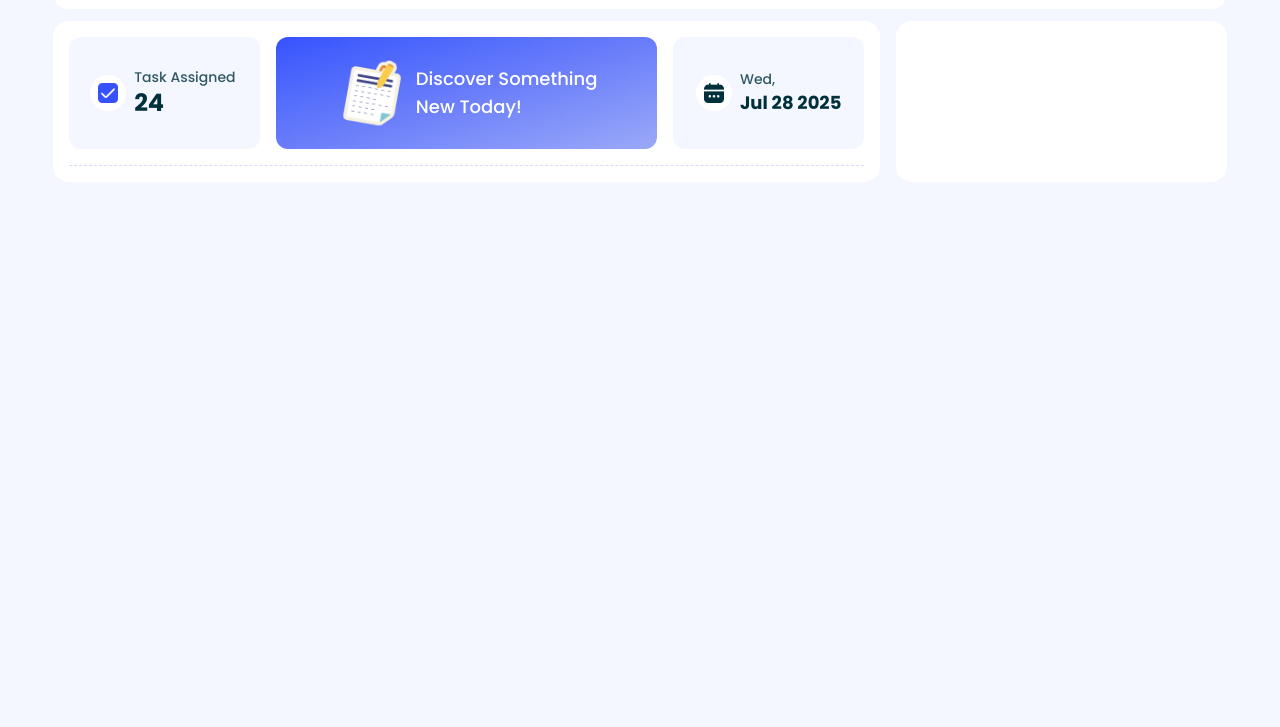
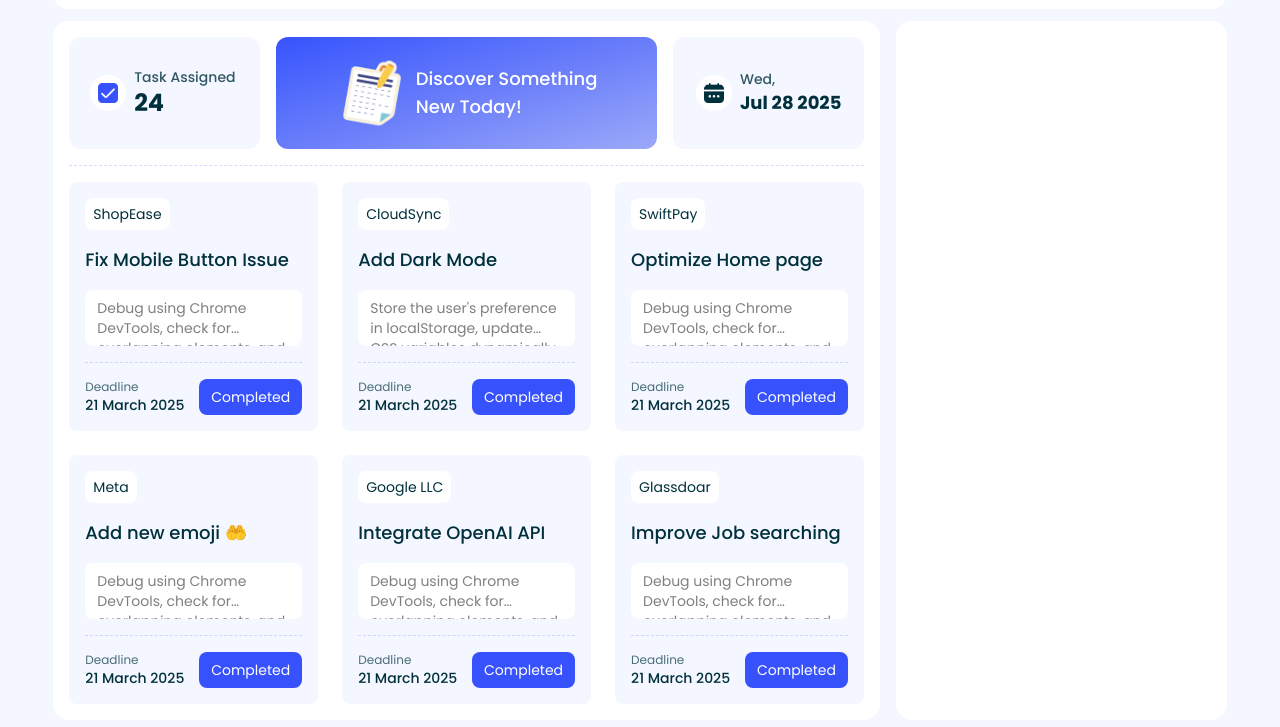
Before and after one commit to Mahedul-Karim/DevBoard, a website: page index.html in a window 1280 px wide. Shown: the part 77-804 px from the top of the page. Drawn offline with Linux system fonts and the light colour scheme.

Commit message:
main cards added

```diff
--- a/index.html
+++ b/index.html
@@ -45,7 +45,9 @@
       </header>
       <section class="grid md:grid-cols-[1fr_0.4fr] gap-4 mt-3">
         <div class="bg-white rounded-2xl p-4">
-          <div class="grid md:grid-cols-[0.5fr_1fr_0.5fr] gap-4 border-b border-dashed border-primary-1 pb-4">
+          <div
+            class="grid md:grid-cols-[0.5fr_1fr_0.5fr] gap-4 border-b border-dashed border-primary-1 pb-4"
+          >
             <div
               class="bg-primary-0 rounded-xl flex items-center justify-center gap-2 py-5 px-1"
             >
@@ -69,7 +71,11 @@
               class="rounded-xl bg-gradient-to-br from-primary from-0% via-[#6C7FFA] via-[53%] to-[#9BA8F8] to-100% py-5 flex items-center justify-center gap-2"
               href=""
             >
-              <img src="./src/assets/board.png" alt="" class="w-15 sm:w-[72px]"/>
+              <img
+                src="./src/assets/board.png"
+                alt=""
+                class="w-15 sm:w-[72px]"
+              />
               <p class="sm:text-lg font-medium text-white">
                 Discover Something <br />
                 New Today!
@@ -93,9 +99,15 @@
               </div>
             </div>
           </div>
+          <div class="mt-4 grid sm:grid-cols-2 lg:grid-cols-3 gap-6" id="card-container">
+
+          </div>
         </div>
         <div class="bg-white rounded-2xl p-4"></div>
       </section>
     </main>
+
+    <script src="./src/js/main.js"></script>
+
   </body>
 </html>
--- /dev/null
+++ b/src/js/main.js
@@ -0,0 +1,81 @@
+const cardContainer = document.getElementById("card-container");
+
+const cardData = [
+  {
+    subtitle: "ShopEase",
+    title: "Fix Mobile Button Issue",
+    paragraph:
+      "Debug using Chrome DevTools, check for overlapping elements, and ensure onClick works properly and ensure onClick works properly",
+  },
+  {
+    subtitle: "CloudSync",
+    title: "Add Dark Mode",
+    paragraph:
+      "Store the user's preference in localStorage, update CSS variables dynamically, and apply a smooth transition effect.",
+  },
+  {
+    subtitle: "SwiftPay",
+    title: "Optimize  Home page",
+    paragraph:
+      "Debug using Chrome DevTools, check for overlapping elements, and ensure onClick works properly",
+  },
+  {
+    subtitle: "Meta",
+    title: "Add new emoji 🤲",
+    paragraph:
+      "Debug using Chrome DevTools, check for overlapping elements, and ensure onClick works properly and ensure onClick works properly",
+  },
+  {
+    subtitle: "Google LLC",
+    title: "Integrate OpenAI API",
+    paragraph:
+      "Debug using Chrome DevTools, check for overlapping elements, and ensure onClick works properly and ensure onClick works properly",
+  },
+  {
+    subtitle: "Glassdoar",
+    title: "Improve Job searching ",
+    paragraph:
+      "Debug using Chrome DevTools, check for overlapping elements, and ensure onClick works properly and ensure onClick works properly",
+  },
+];
+
+function handleCardButtonClick(event, title) {
+  console.log(event.target, title);
+}
+
+function renderCards() {
+  const cardElement = cardData
+    .map((card) => {
+      return `<article
+              class="bg-primary-0 rounded-lg p-4 flex flex-col gap-4 justify-between"
+            >
+              <div class="space-y-4 pb-4 border-primary-1 border-b border-dashed">
+                <p
+                  class="bg-white rounded-lg text-sm text-dark py-1.5 px-2 w-max"
+                >
+                  ${card.subtitle}
+                </p>
+                <h3 class="text-lg font-medium text-dark">${card.title}</h3>
+                <p class="line-clamp-2 bg-white rounded-lg py-2 px-3 text-sm text-black/[0.5]">
+                  ${card.paragraph}
+                </p>
+              </div>
+              <div class="flex items-center justify-between gap-1">
+                <div>
+                  <p class="text-xs text-dark/[0.7]">Deadline</p>
+                  <h4 class="text-sm font-medium text-dark">21 March 2025</h4>
+                </div>
+                <div>
+                  <button class="bg-primary disabled:bg-primary-1  cursor-pointer rounded-lg px-3 py-2 text-sm text-white card-button"  onclick="handleCardButtonClick(event,'${card.title}')">Completed</button>
+                </div>
+              </div>
+            </article>`;
+    })
+    .join("");
+
+  cardContainer.innerHTML = cardElement;
+}
+
+document.addEventListener("DOMContentLoaded", function () {
+  renderCards();
+});
```
Also changed, not shown: src/css/output.css.
